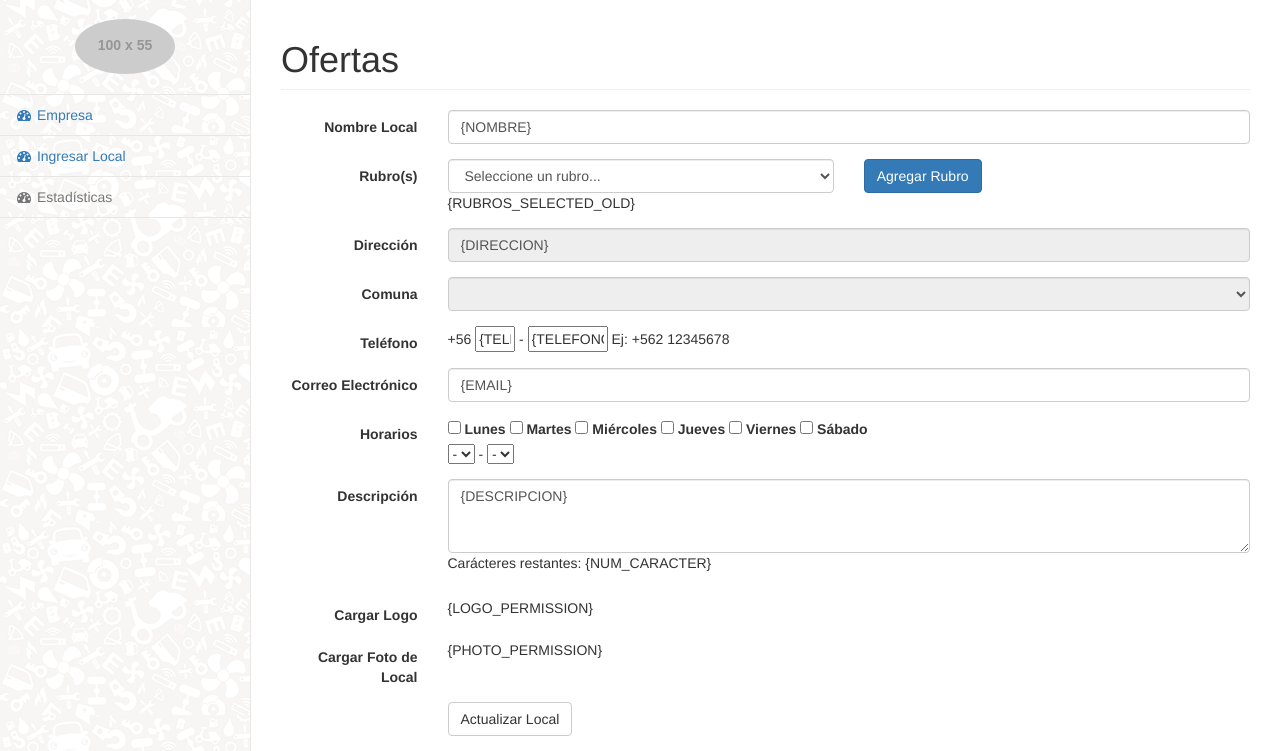
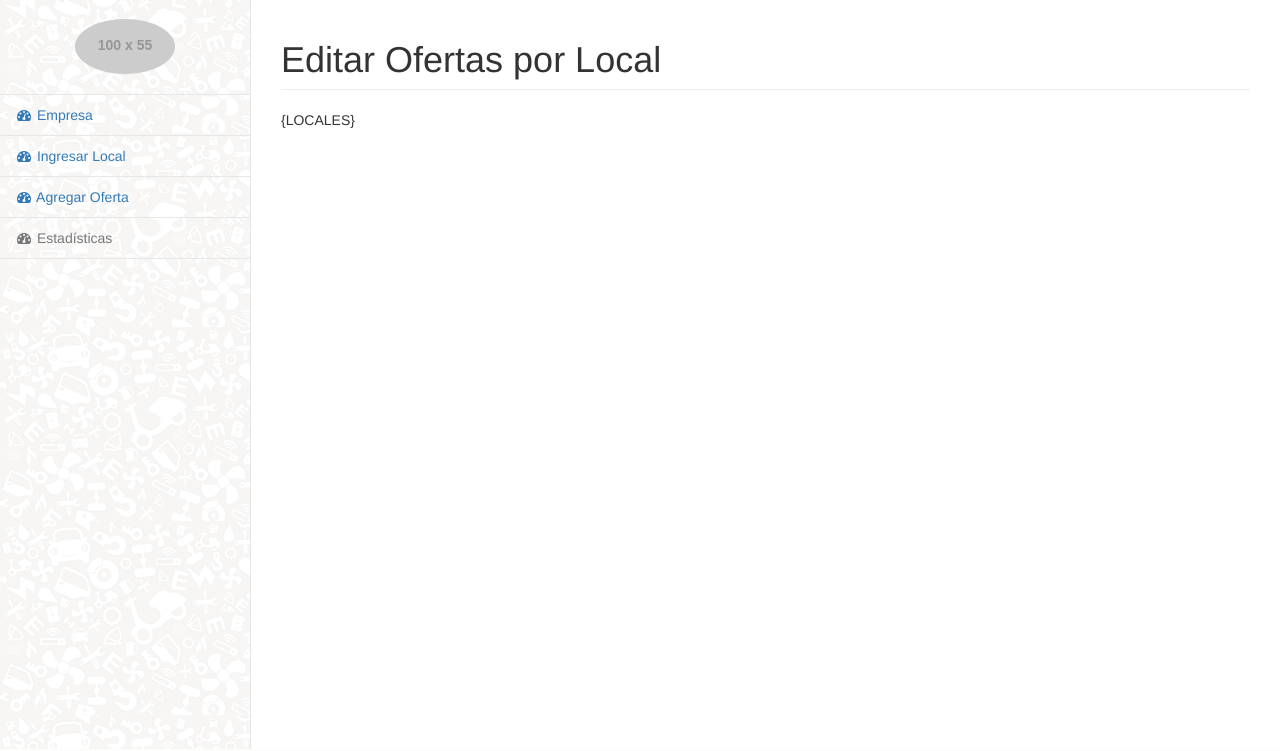
Before and after one commit to sebastian-aranda/helpycar-webpage, a PHP site: page /user/pages/add-offer.html in a window 1280 px wide. Shown: the part 61-812 px from the top of the page. Run offline with PHP 8.4, Linux system fonts and the light colour scheme; grey boxes labelled with a size stand in for pictures from a placeholder-image service; some libraries are stand-ins or nearby versions.

Commit message:
Cambios en modelo

```diff
--- a/login.php
+++ b/login.php
@@ -15,12 +15,12 @@ $password = $_POST["password"];
 
 
 
-if (!validateUser($email, $password))
+if (!validateCliente($email, $password))
 	$html = file_get_contents("login_error.html");
 
 else{
 	$html = file_get_contents("user/index.html");
-	$user = getUser($_POST["email"]);
+	$user = getCliente($_POST["email"]);
 
 	session_start();
 	$_SESSION["username"] = $user[0]->nombre;
--- a/register_action.php
+++ b/register_action.php
@@ -25,9 +25,9 @@ else
 	$password = "";
 
 
-$user = getUser($email);
+$user = getCliente($email);
 if (!$user)
-	setUser($name, $email, $password);
+	setCliente($name, $email, $password);
 else
 	echo "<script>window.location.href = 'register_error.html'</script>";
 
--- a/user/dist/css/user.css
+++ b/user/dist/css/user.css
@@ -47,3 +47,7 @@ div.rubros {
 input[type="file"]{
 	display:inline;
 }
+
+.new-offer{
+	display:none;
+}
--- a/user/pages/add-offer.html
+++ b/user/pages/add-offer.html
@@ -56,7 +56,6 @@
                     <span class="icon-bar"></span>
                 </button>
                 <p class="navbar-brand">Bienvenido {USERNAME}</p>
-                <input id="premium" type="hidden" value="{PREMIUM}">
             </div>
             <!-- /.navbar-header -->
 
@@ -89,11 +88,14 @@
                         <li>
                             <a href="index.php"><i class="fa fa-dashboard fa-fw"></i> Empresa</a>
                         </li>
+                        <li class="{SIGN_SHOP_PERMISSION}">
+                            <a href="{SIGN_SHOP_LINK}"><i class="fa fa-dashboard fa-fw"></i> Ingresar Local</a>
+                        </li>
                         <li>
-                            <a href="sign-shop.php"><i class="fa fa-dashboard fa-fw"></i> Ingresar Local</a>
+                            <a href="add-offer.php"><i class="fa fa-dashboard fa-fw"></i> Agregar Oferta</a>
                         </li>
                         <li class="disabled">
-                            <a href="#"><i class="fa fa-dashboard fa-fw"></i> Estadísticas</a>
+                            <a href="javascript: void(0)"><i class="fa fa-dashboard fa-fw"></i> Estadísticas</a>
                         </li>
                     </ul>
                 </div>
@@ -105,144 +107,15 @@
         <div id="page-wrapper">
             <div class="row">
                 <div class="col-lg-12">
-                    <h1 class="page-header">Ofertas</h1>
+                    <h1 class="page-header">Editar Ofertas por Local</h1>
                 </div>
                 <!-- /.col-lg-12 -->
             </div>
             <!-- /.row -->
+
             <div class="row">
                 <div class="col-md-12">
-                    <form class="form-horizontal" action="./add-offer_action.php" enctype="multipart/form-data" onsubmit="return validateForm()" method="post">
-                      <input type="hidden" id="id" name="id" value="{ID}">
-
-                      <div class="form-group">
-                        <label for="nombre" class="col-sm-2 control-label">Nombre Local</label>
-                        <div class="col-sm-10">
-                          <input type="text" class="form-control" id="nombre" name="nombre" value="{NOMBRE}">
-                        </div>
-                      </div>
-
-                      <div class="form-group">
-                        <label for="rubro" class="col-sm-2 control-label">Rubro(s)</label>
-                        <div class="col-sm-5">
-                            <select id="rubro" name="rubro" class="form-control">
-                              <option value="0">Seleccione un rubro...</option>
-                              {RUBROS}
-                            </select>
-                        </div>
-                        <div class="col-sm-5">
-                            <button id="agregar-rubro" class="btn btn-primary" type="button">Agregar Rubro</button>
-                        </div>
-                        <div class="col-sm-10 col-sm-offset-2">
-                            <span id="rubros-selected-old">{RUBROS_SELECTED_OLD}</span>
-                            <span id="rubros-selected"></span>
-                        </div>
-                        <div id="rubros-deleted" style="display:none;"></div>
-                        <input name="qRubros" id="qRubros" type="hidden" value="0">
-                      </div>
-
-                      <div class="form-group">
-                        <label for="direccion" class="col-sm-2 control-label">Dirección</label>
-                        <div class="col-sm-10">
-                          <input type="text" class="form-control" id="direccion" name="direccion" value="{DIRECCION}" readonly>
-                        </div>
-                      </div>
-
-                      <div class="form-group">
-                        <label for="comuna" class="col-sm-2 control-label">Comuna</label>
-                        <div class="col-sm-10">
-                            <select id="comuna" name="comuna" class="form-control" disabled>
-                              <option value="0">Seleccione una comuna...</option>
-                              {COMUNAS}
-                            </select>
-                            <div id="addressAlert" style="color:red;display:none;">Para poder cambiar datos de dirección, favor enviarnos una solicitud formal a nuestro mail de contacto</div>
-                        </div>
-                      </div>
-
-                      <div class="form-group">
-                          <label for="telefono1" class="col-sm-2 control-label">Teléfono</label>
-                          <div class="col-sm-10">
-                            +56
-                            <input type="tel" maxlength="1" class="" id="telefono1" name="telefono1" style="width:40px;" value="{TELEFONO1}">
-                            -
-                            <input type="tel" maxlength="8" class="" id="telefono2" name="telefono2" style="width:80px;" value="{TELEFONO2}">
-                            Ej: +562 12345678
-                          </div>
-                      </div>
-
-                      <div class="form-group">
-                        <label for="email" class="col-sm-2 control-label">Correo Electrónico</label>
-                        <div class="col-sm-10">
-                          <input type="email" class="form-control" id="email" name="email" value="{EMAIL}">
-                        </div>
-                      </div>
-
-                      <div class="form-group">
-                        <label for="horario" class="col-sm-2 control-label">Horarios</label>
-                        <div class="col-sm-10">
-                            <input type="checkbox" id="monday" name="monday" value="Lunes">
-                            <label for="monday"> Lunes</label>
-
-                            <input type="checkbox" id="tuesday" name="tuesday" value="Martes">
-                            <label for="tuesday"> Martes</label>
-
-                            <input type="checkbox" id="wednesday" name="wednesday" value="Miercoles">
-                            <label for="wednesday"> Miércoles</label>
-
-                            <input type="checkbox" id="thursday" name="thursday" value="Jueves">
-                            <label for="thursday"> Jueves</label>
-
-                            <input type="checkbox" id="friday" name="friday" value="Viernes">
-                            <label for="friday"> Viernes</label>
-
-                            <input type="checkbox" id="saturday" name="saturday" value="Sabado">
-                            <label for="saturday"> Sábado</label>
-                        </div>
-                        <div class="col-sm-10 col-sm-offset-2">
-                            <select name="time-start" id="time-start">
-                                <option value="-1">-</option>
-                                {HORARIOS}
-                            </select>
-                             -
-                            <select name="time-end" id="time-end">
-                                <option value="-1">-</option>
-                                {HORARIOS}
-                            </select>
-                        </div>
-                      </div>
-
-                      <div class="form-group">
-                        <label for="descripcion" class="col-sm-2 control-label">Descripción</label>
-                        <div class="col-sm-10">
-                          <textarea onKeyUp="contadorCaracteres({NUM_CARACTER})" onKeyDown="contadorCaracteres({NUM_CARACTER})" maxlength="{NUM_CARACTER}" class="form-control" rows="3" id="descripcion" name="descripcion">{DESCRIPCION}</textarea>
-                          <p>Carácteres restantes: <span id="num_caracter">{NUM_CARACTER}</span></p>
-                        </div>
-                      </div>
-
-                      <div class="form-group">
-                          <label for="logo" class="col-sm-2 control-label">Cargar Logo</label>
-                          <div class="col-sm-10">
-                            <input type="hidden" id="logo_ok" value="1">
-                            <input type="hidden" id="logo_error">
-                              {LOGO_PERMISSION}
-                          </div>
-                      </div>
-
-                      <div class="form-group">
-                          <label for="logo" class="col-sm-2 control-label">Cargar Foto de Local</label>
-                          <div class="col-sm-10">
-                            <input type="hidden" id="photo_ok" value="1">
-                            <input type="hidden" id="photo_error">
-                              {PHOTO_PERMISSION}
-                          </div>
-                      </div>
-
-                      <div class="form-group">
-                        <div class="col-sm-offset-2 col-sm-10">
-                          <button type="submit" class="btn btn-default">Actualizar Local</button>
-                        </div>
-                      </div>
-                    </form>
+                    {LOCALES}
                 </div>
             </div>
             <!-- /.row -->
@@ -263,31 +136,7 @@
 
     <!-- Custom Theme JavaScript -->
     <script src="../dist/js/sb-admin-2.js"></script>
-    <script src="../js/update-shop.js"></script>
-
-    <script>
-        $("#comuna").val("{COMUNA}");
-
-        $('#monday').prop('checked', {MONDAY});
-        $('#tuesday').prop('checked', {TUESDAY});
-        $('#wednesday').prop('checked', {WEDNESDAY});
-        $('#thursday').prop('checked', {THURSDAY});
-        $('#friday').prop('checked', {FRIDAY});
-        $('#saturday').prop('checked', {SATURDAY});
-
-        $("#time-start").val("{TIME1}");
-        $("#time-end").val("{TIME2}");
-
-        $("select[name='comuna'], #direccion").on("mouseover", function(){
-            $("#addressAlert").slideDown(500);
-        });
-
-        $("select[name='comuna'], #direccion").on("mouseout", function(){
-            $("#addressAlert").slideUp(500);
-        });
-
-    </script>
-
+    <script src="../js/add-offer.js"></script>
 </body>
 
 </html>
--- a/user/pages/sign-shop.html
+++ b/user/pages/sign-shop.html
@@ -91,6 +91,9 @@
                         </li>
                         <li>
                             <a href="sign-shop.php"><i class="fa fa-dashboard fa-fw"></i> Ingresar Local</a>
+                        </li>
+                        <li>
+                            <a href="add-offer.php"><i class="fa fa-dashboard fa-fw"></i> Agregar Oferta</a>
                         </li>
                         <li class="disabled">
                             <a href="#"><i class="fa fa-dashboard fa-fw"></i> Estadísticas</a>
```
Also changed, not shown: config_local.php (deleted, +0 -7 lines), dist/functions/data.access.admin.php (+10 -10 lines), dist/functions/data.access.php (+30 -33 lines), getData.php (+8 -16 lines), setData.php (+8 -4 lines), user/dist/functions/data.access.php (+6 -6 lines), user/js/add-offer.js (added, +151 -0 lines), user/pages/add-offer.php (added, +71 -0 lines), user/pages/admin.php (+2 -23 lines), user/pages/admin_151115.php (added, +95 -0 lines), user/pages/index.html (+3 -5 lines), user/pages/update-shop.html (+6 -11 lines), user/pages/update-shop.php (+11 -0 lines).
